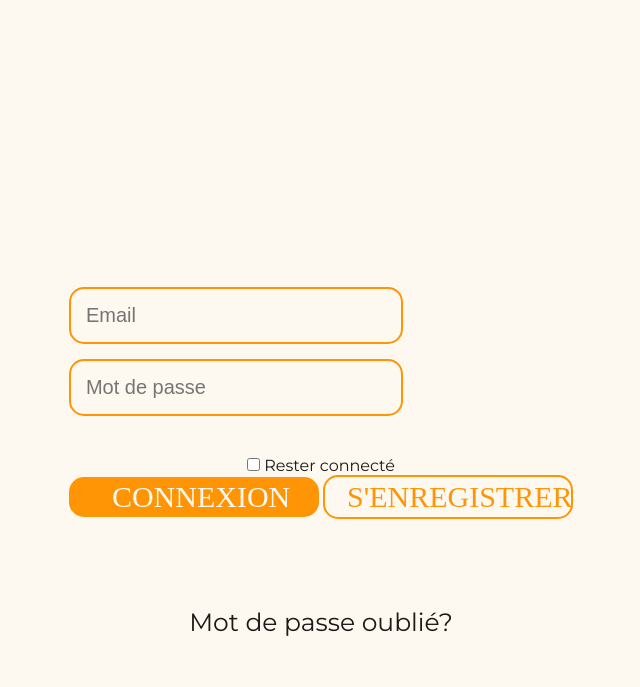
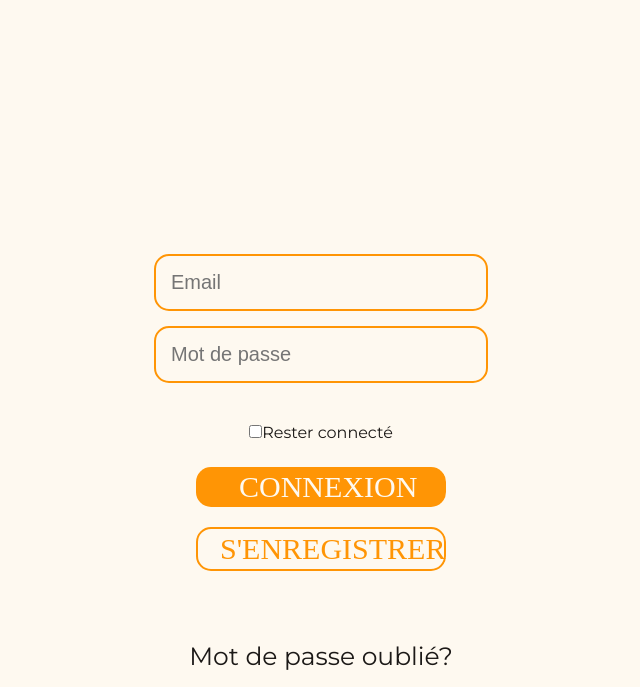
Before and after one commit to EnoLaf/PAW, a plain HTML site: page index.html in a window 1280 px wide. Shown: the part 113-800 px from the top of the page, without its empty margins (319-959 px from the left). Drawn offline with Linux system fonts and the light colour scheme; a web font is replaced by a local one.

Commit message:
Update index.html

```diff
--- a/index.html
+++ b/index.html
@@ -18,11 +18,10 @@
             </div>
 
             <div class="checkbox">
-                <input type="checkbox" id="check">
-                <label for="check">Rester connecté</label>
+                <label ><input type="checkbox" />Rester connecté</label>
             </div>
 
-            <div align="center">
+            <div class="buttons">
                 <button type="submit">CONNEXION</button>
                 <button type="button">S'ENREGISTRER</button>
             </div>
```
